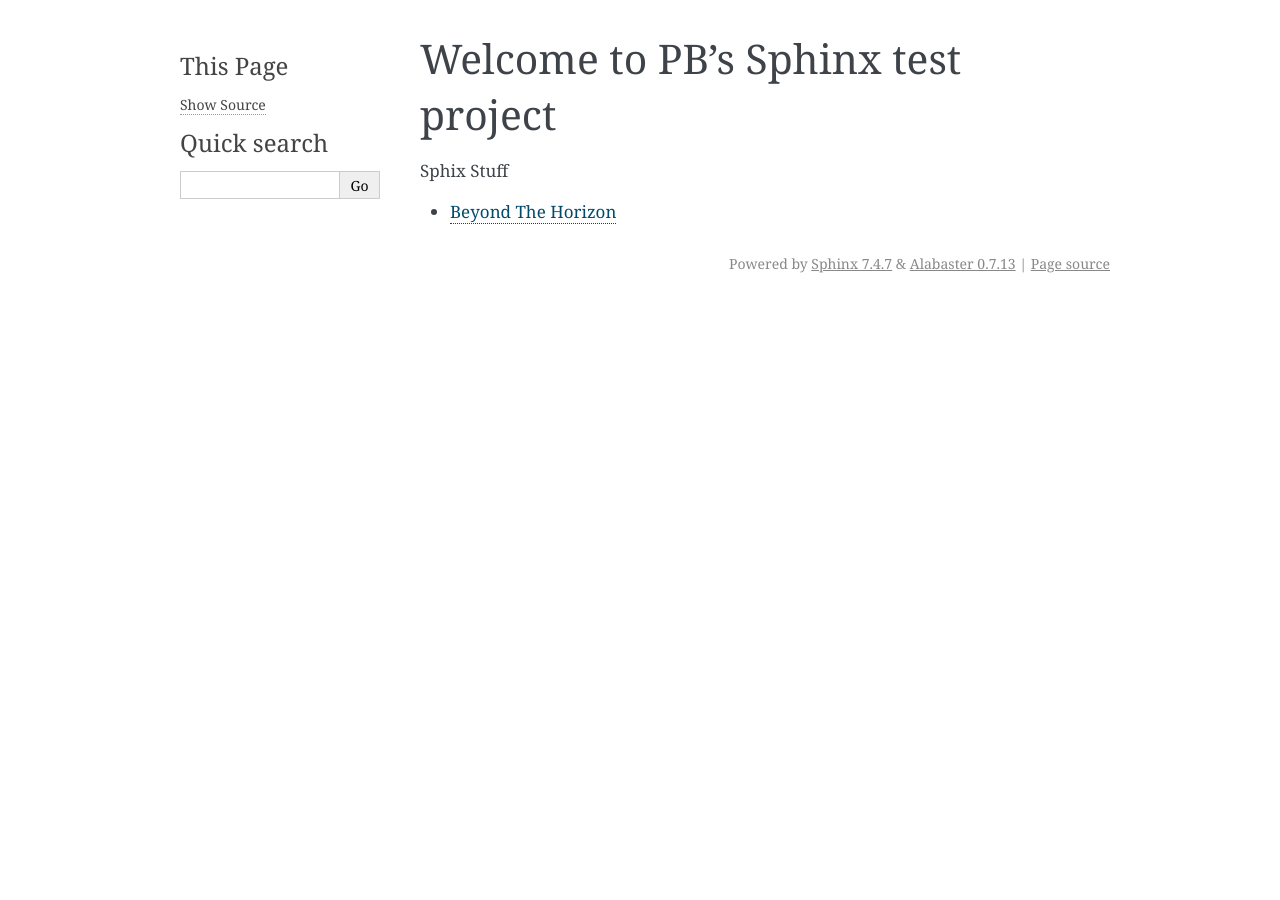
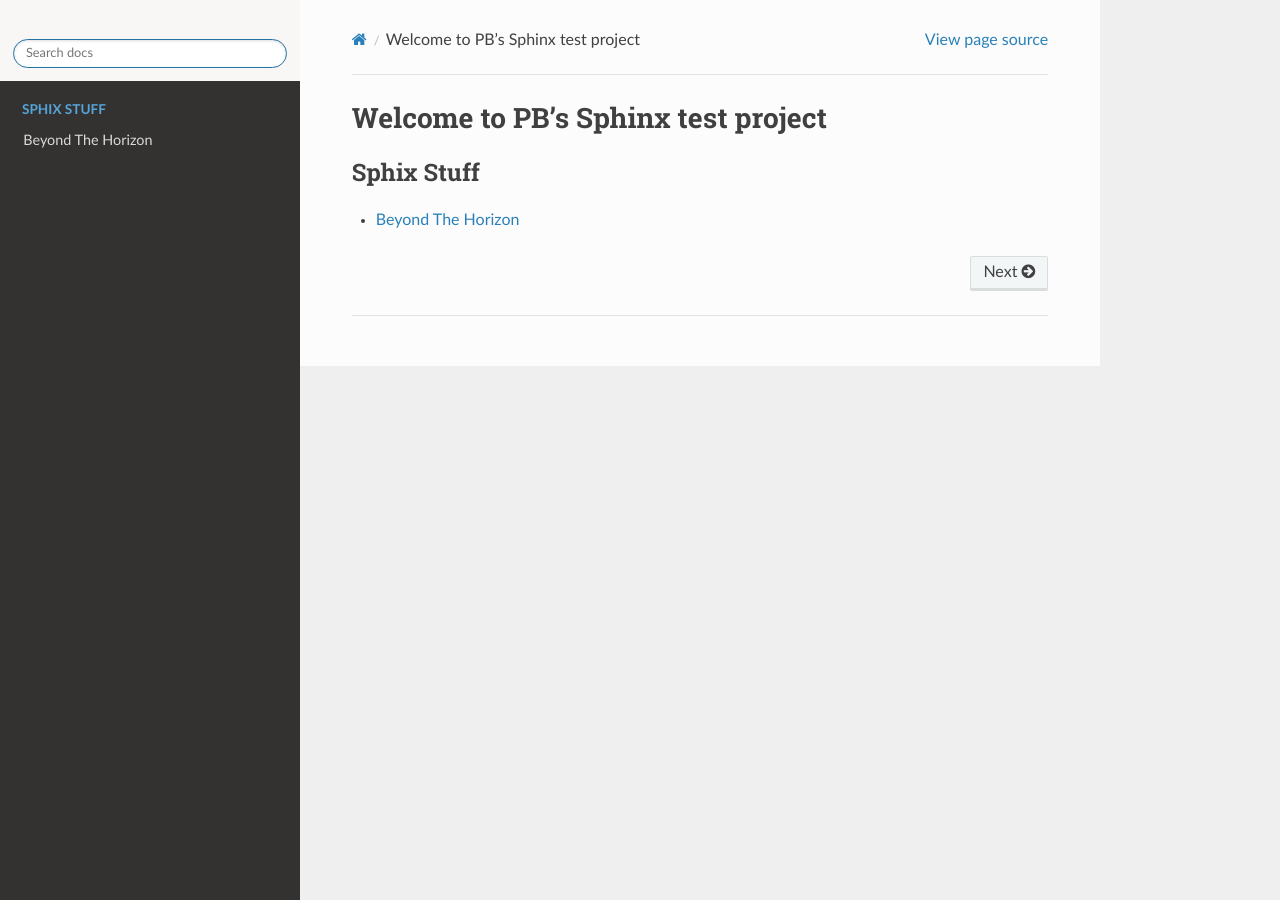
Before and after one commit to PaulEdwardBrennan/SphinxStuff, a Sphinx documentation site: the page built from docs/index.rst, in a window 1280 px wide. Built offline with Sphinx 7.4.7 and the Read the Docs theme 2.0.0, drawn with Linux system fonts in a browser that asks for light colours.

Commit message:
Use rtd theme

```diff
--- a/docs/conf.py
+++ b/docs/conf.py
@@ -53,9 +53,8 @@
 # The theme to use for HTML and HTML Help pages.  See the documentation for
 # a list of builtin themes.
 #
-html_theme =  'alabaster' # 'sphinx_material'
+html_theme =  'sphinx_rtd_theme' # 'alabaster'
 
-'''
 html_theme_options = {
     'analytics_id': 'G-XXXXXXXXXX',  #  Provided by Google in your dashboard
     'analytics_anonymize_ip': False,
@@ -72,7 +71,7 @@
     'includehidden': True,
     'titles_only': False # Set to True to stop sub-headings in the doc appearing in the nav tree.
 }
-'''
+
 # Add any paths that contain custom static files (such as style sheets) here,
 # relative to this directory. They are copied after the builtin static files,
 # so a file named "default.css" will overwrite the builtin "default.css".
```
